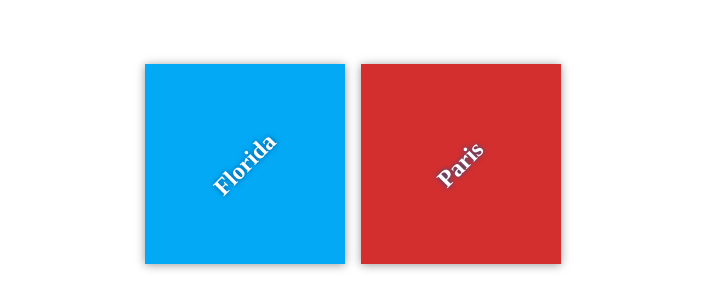
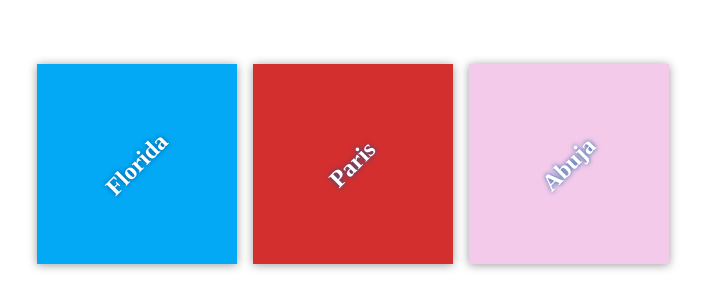
Before and after one commit to geedino07/my-travel-plans, a plain HTML site: page index.html in a window 1280 px wide. Shown: the part 236-544 px from the top of the page, without its empty margins (287-992 px from the left). Drawn offline with Linux system fonts and the light colour scheme.

Commit message:
added abuja to index page

```diff
--- a/index.html
+++ b/index.html
@@ -17,6 +17,10 @@
             <div class="destination" id="paris">
                 <h2>Paris</h2>
             </div>
+
+            <div class="destination" id="abuja">
+                <h2>Abuja</h2>
+            </div>
         </div>
     </div>
 
```
